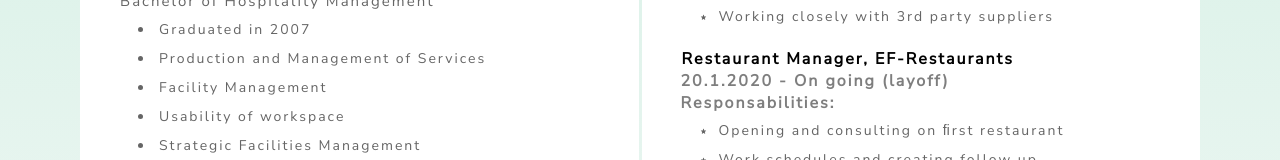
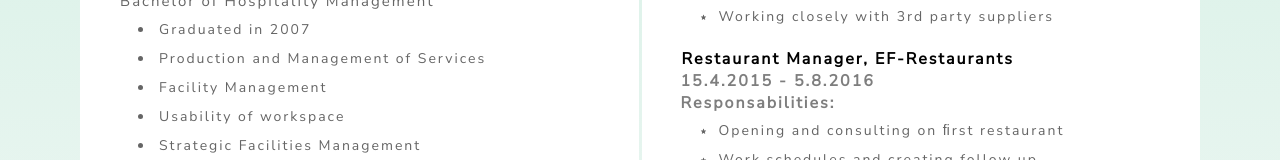
Before and after one commit to PacoZG/southisle, a React (Create React App) app: page / in a window 1280 px wide. Shown: the part 1467-1627 px from the top of the page. Built offline with nearby package versions, Linux system fonts and the light colour scheme.

Commit message:
Update PresentationCard.js

```diff
--- a/src/components/PresentationCard.js
+++ b/src/components/PresentationCard.js
@@ -99,7 +99,7 @@ const PresentationCard = () => {
             <h3 className="h3" style={{ fontSize: "16px" }}>
               Head Waiter, Kämp Oy
             </h3>
-            <h4 className="h4">1.7.2016-31.1.2020</h4>
+            <h4 className="h4">1.7.2016 - 31.1.2020</h4>
             <h4 className="h4">Responsabilities:</h4>
             <ul className="ul-work">
               <li className="li">LHW standards</li>
@@ -112,7 +112,7 @@ const PresentationCard = () => {
             <h3 className="h3" style={{ fontSize: "16px" }}>
               Restaurant Manager, EF-Restaurants
             </h3>
-            <h4 className="h4">20.1.2020 - On going (layoff)</h4>
+            <h4 className="h4">15.4.2015 - 5.8.2016</h4>
             <h4 className="h4">Responsabilities:</h4>
             <ul className="ul-work">
               <li className="li">Opening and consulting on ﬁrst restaurant</li>
@@ -123,7 +123,7 @@ const PresentationCard = () => {
               Head Waiter/Event Coordinator Palace <br /> Kämp Ravintolat
               Oy/Royal Ravintolat Oy
             </h3>
-            <h4 className="h4">1.5.2009-14.4.2015</h4>
+            <h4 className="h4">1.5.2009 - 14.4.2015</h4>
             <h4 className="h4">Responsabilities:</h4>
             <ul className="ul-work">
               <li className="li">Meeting and Event Management</li>
```
